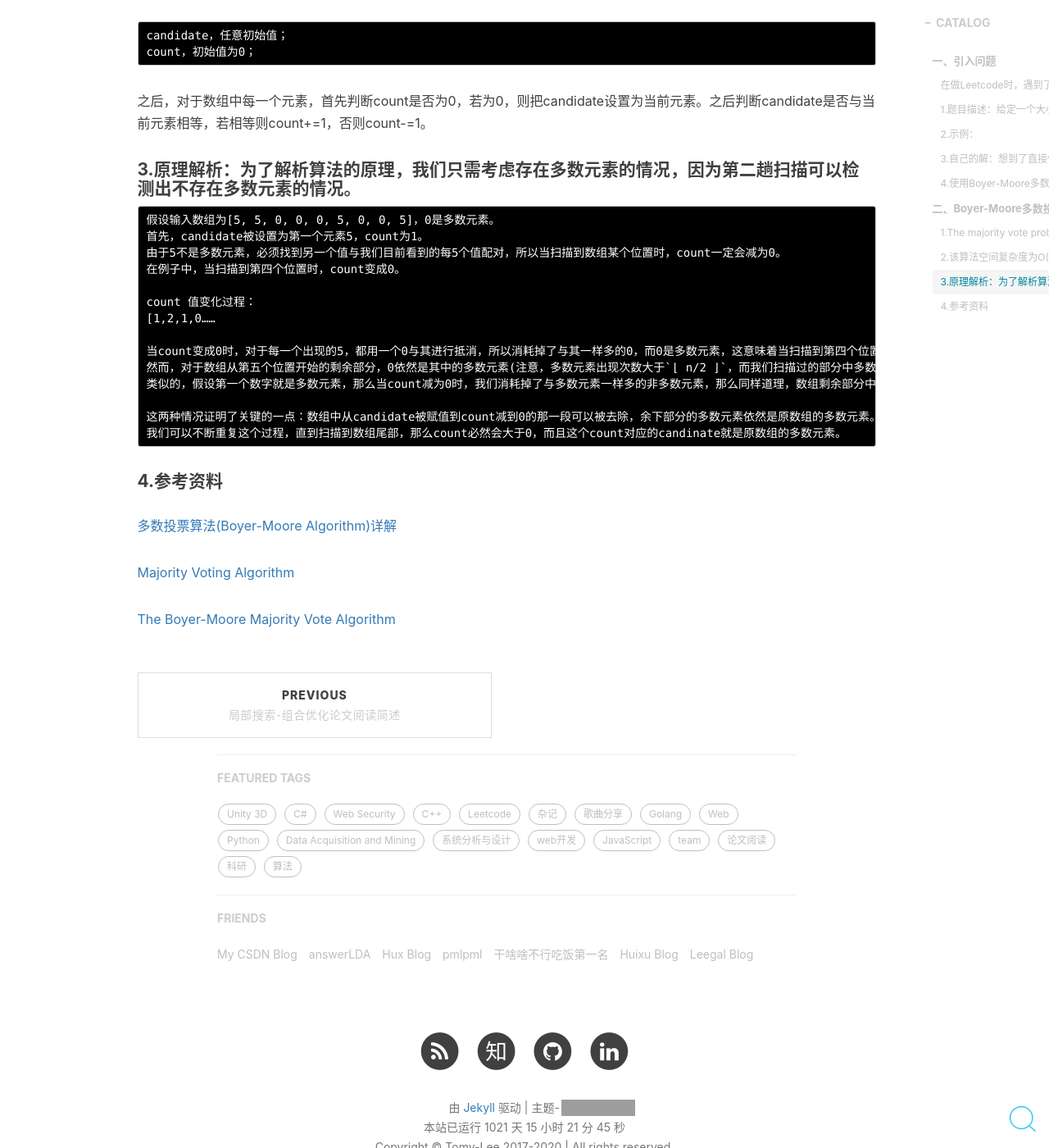
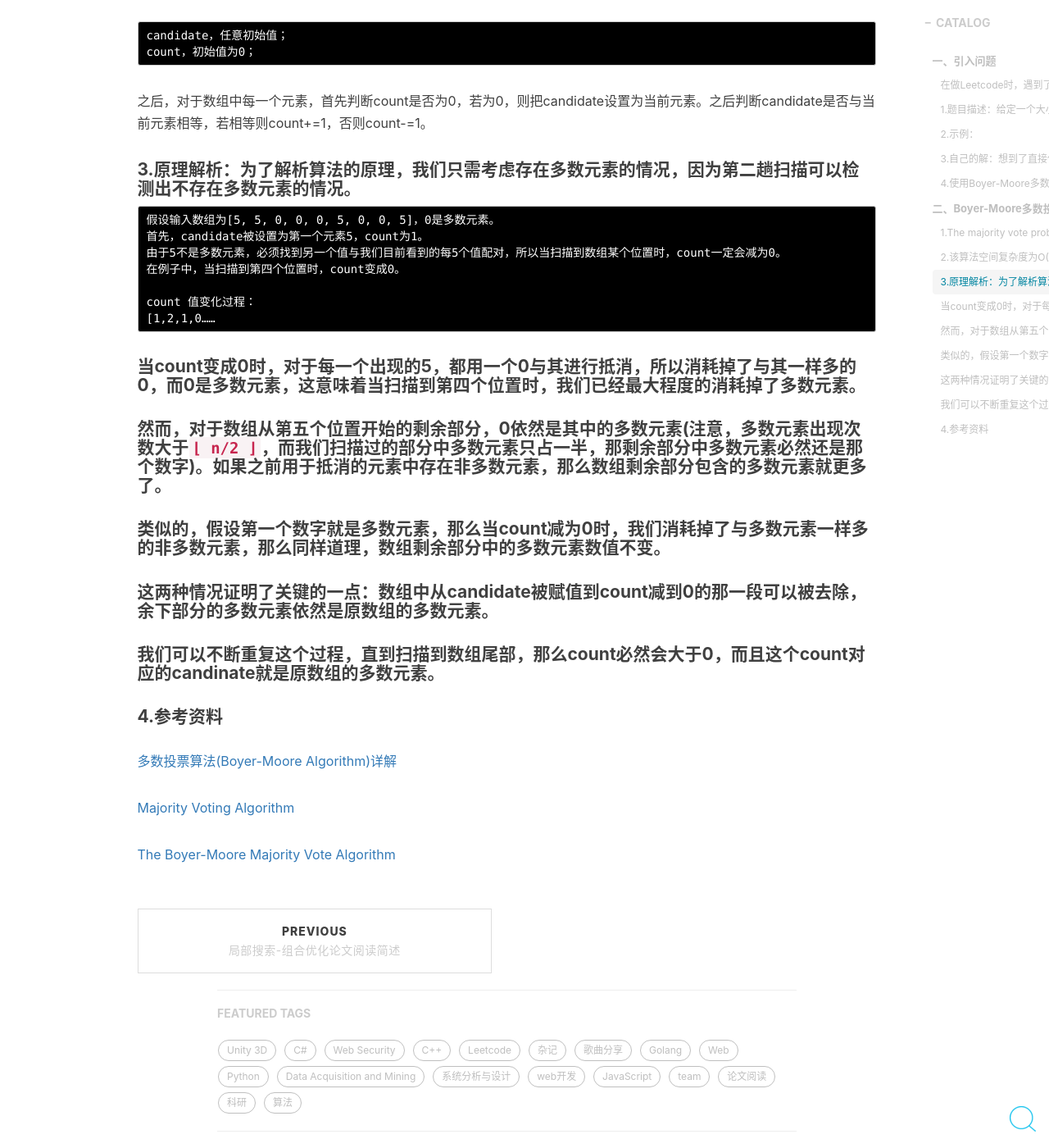
Before and after one commit to Tomy-Lee/Tomy-Lee.github.io, a Jekyll site: the page built from _posts/2020-1-7-boyermoore.md, in a window 1280 px wide and 1400 px high, scrolled down 2392 px. Shown: the whole window at 82% size. Built offline with Jekyll 4.4.1, drawn with Linux system fonts in a browser that asks for light colours; nearby versions of some CDN libraries; comment, search, counter and statistics services are not loaded; grey boxes are pictures that could not be loaded.

Commit message:
Update 2020-1-7-boyermoore.md

````diff
--- a/_posts/2020-1-7-boyermoore.md
+++ b/_posts/2020-1-7-boyermoore.md
@@ -91,14 +91,15 @@ count，初始值为0；
 
 count 值变化过程：
 [1,2,1,0……
+```
+#### 当count变成0时，对于每一个出现的5，都用一个0与其进行抵消，所以消耗掉了与其一样多的0，而0是多数元素，这意味着当扫描到第四个位置时，我们已经最大程度的消耗掉了多数元素。
 
-当count变成0时，对于每一个出现的5，都用一个0与其进行抵消，所以消耗掉了与其一样多的0，而0是多数元素，这意味着当扫描到第四个位置时，我们已经最大程度的消耗掉了多数元素。
-然而，对于数组从第五个位置开始的剩余部分，0依然是其中的多数元素(注意，多数元素出现次数大于`⌊ n/2 ⌋`，而我们扫描过的部分中多数元素只占一半，那剩余部分中多数元素必然还是那个数字)。如果之前用于抵消的元素中存在非多数元素，那么数组剩余部分包含的多数元素就更多了。
-类似的，假设第一个数字就是多数元素，那么当count减为0时，我们消耗掉了与多数元素一样多的非多数元素，那么同样道理，数组剩余部分中的多数元素数值不变。
+#### 然而，对于数组从第五个位置开始的剩余部分，0依然是其中的多数元素(注意，多数元素出现次数大于`⌊ n/2 ⌋`，而我们扫描过的部分中多数元素只占一半，那剩余部分中多数元素必然还是那个数字)。如果之前用于抵消的元素中存在非多数元素，那么数组剩余部分包含的多数元素就更多了。
+#### 类似的，假设第一个数字就是多数元素，那么当count减为0时，我们消耗掉了与多数元素一样多的非多数元素，那么同样道理，数组剩余部分中的多数元素数值不变。
 
-这两种情况证明了关键的一点：数组中从candidate被赋值到count减到0的那一段可以被去除，余下部分的多数元素依然是原数组的多数元素。
-我们可以不断重复这个过程，直到扫描到数组尾部，那么count必然会大于0，而且这个count对应的candinate就是原数组的多数元素。
-```
+#### 这两种情况证明了关键的一点：数组中从candidate被赋值到count减到0的那一段可以被去除，余下部分的多数元素依然是原数组的多数元素。
+#### 我们可以不断重复这个过程，直到扫描到数组尾部，那么count必然会大于0，而且这个count对应的candinate就是原数组的多数元素。
+
 
 #### 4.参考资料
 
````
